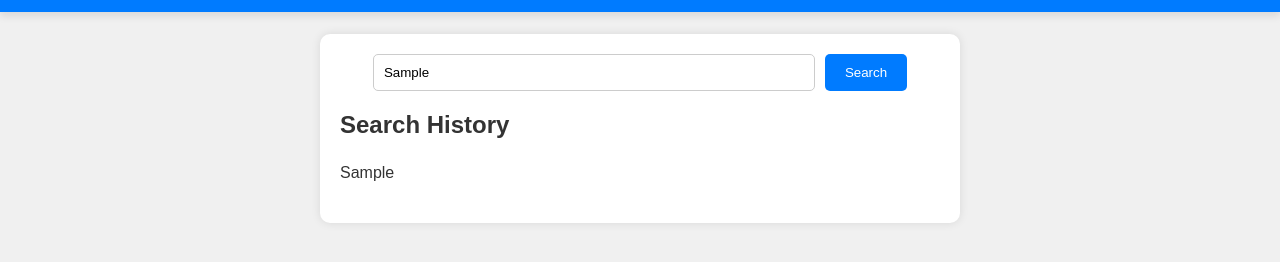
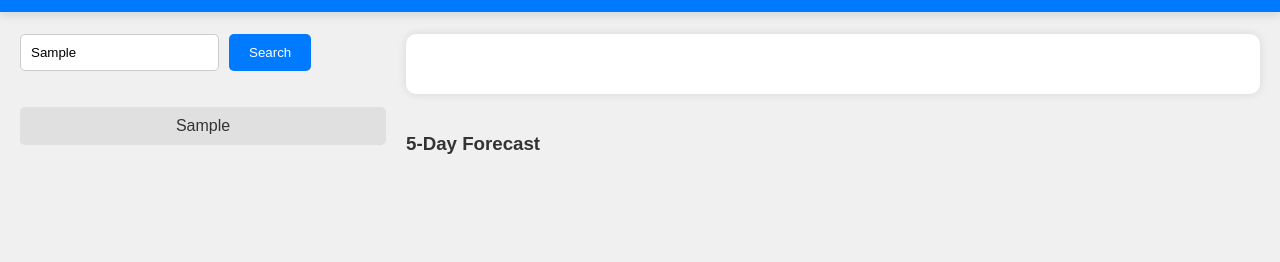
Before and after one commit to daimyo1/WeatherDash, a plain HTML site: page index.html in a window 1280 px wide. Both pictures are taken after typing "Sample" into the empty fields and a click on the button "Search". Shown: the part 46-308 px from the top of the page. Drawn offline with Linux system fonts and the light colour scheme; no server answers.

Commit message:
more ui work

```diff
--- a/assets/script.js
+++ b/assets/script.js
@@ -1,4 +1,4 @@
-const apiKey = 'YOUR_API_KEY';
+const apiKey = '4aa5152ea42de8a24c45d2fbb931ff81';
 const searchBtn = document.getElementById('search-btn');
 const cityInput = document.getElementById('city-input');
 const cityNameElem = document.getElementById('city-name');
@@ -63,8 +63,9 @@ function updateForecast(data) {
         const windSpeed = weather.wind.speed;
 
         const forecastItem = document.createElement('div');
+        forecastItem.classList.add('forecast-item');
         forecastItem.innerHTML = `
-            <h3>${date}</h3>
+            <h4>${date}</h4>
             <img src="${icon}" alt="${weather.weather[0].description}">
             <p>Temperature: ${temp} °C</p>
             <p>Humidity: ${humidity}%</p>
--- a/assets/style.css
+++ b/assets/style.css
@@ -3,7 +3,7 @@ body {
     background-color: #f0f0f0;
     color: #333;
     margin: 0;
-    padding-top: 60px; /* To ensure content is not hidden under the navbar */
+    padding-top: 60px; /* Ensure content is not hidden under the navbar */
 }
 
 .navbar {
@@ -29,19 +29,23 @@ body {
     font-weight: bold;
 }
 
-.container {
-    background-color: #fff;
-    padding: 20px;
-    border-radius: 10px;
-    box-shadow: 0 0 10px rgba(0, 0, 0, 0.1);
-    width: 80%;
-    max-width: 600px;
-    margin: 20px auto;
+.main-container {
+    display: flex;
+    justify-content: center;
+    margin-top: 20px;
+    padding: 0 20px;
+}
+
+.search-section {
+    width: 30%;
+    display: flex;
+    flex-direction: column;
+    align-items: flex-start;
+    padding-right: 20px;
 }
 
 .search-container {
     display: flex;
-    justify-content: center;
     margin-bottom: 20px;
 }
 
@@ -66,24 +70,49 @@ body {
     background-color: #0056b3;
 }
 
-.weather-info {
-    margin-top: 20px;
+.history {
+    width: 100%;
 }
 
-.history {
-    margin-top: 20px;
-}
-
-ul {
+#history-list {
     list-style-type: none;
     padding: 0;
 }
 
-li {
+#history-list li {
     cursor: pointer;
-    padding: 5px 0;
+    padding: 10px;
+    margin-bottom: 5px;
+    background-color: #e0e0e0;
+    border-radius: 5px;
+    text-align: center;
 }
 
-li:hover {
-    text-decoration: underline;
+#history-list li:hover {
+    background-color: #d0d0d0;
 }
+
+.weather-section {
+    width: 70%;
+}
+
+.current-weather-box, .forecast-item {
+    background-color: #fff;
+    padding: 20px;
+    margin-bottom: 20px;
+    border-radius: 10px;
+    box-shadow: 0 0 10px rgba(0, 0, 0, 0.1);
+}
+
+.forecast-section {
+    display: flex;
+    flex-wrap: wrap;
+}
+
+.forecast-item {
+    width: 30%;
+    margin: 1%;
+    box-sizing: border-box;
+    padding: 10px;
+    text-align: center;
+}
--- a/index.html
+++ b/index.html
@@ -12,19 +12,25 @@
             <h1 class="navbar-title">Weather Dashboard</h1>
         </div>
     </nav>
-    <div class="container">
+    <div class="main-container">
+        <div class="search-section">
             <div class="search-container">
                 <input type="text" id="city-input" placeholder="Enter city name">
                 <button id="search-btn">Search</button>
             </div>
-        <div class="weather-info">
+            <div class="history">
+                <ul id="history-list"></ul>
+            </div>
+        </div>
+        <div class="weather-section">
+            <div class="current-weather-box">
                 <h2 id="city-name"></h2>
                 <div id="current-weather"></div>
+            </div>
+            <div class="forecast-section">
+                <h3>5-Day Forecast</h3>
                 <div id="forecast"></div>
             </div>
-        <div class="history">
-            <h2>Search History</h2>
-            <ul id="history-list"></ul>
         </div>
     </div>
     <script src="assets/script.js"></script>
```
Lines whose indentation alone changed are shown as unchanged.
